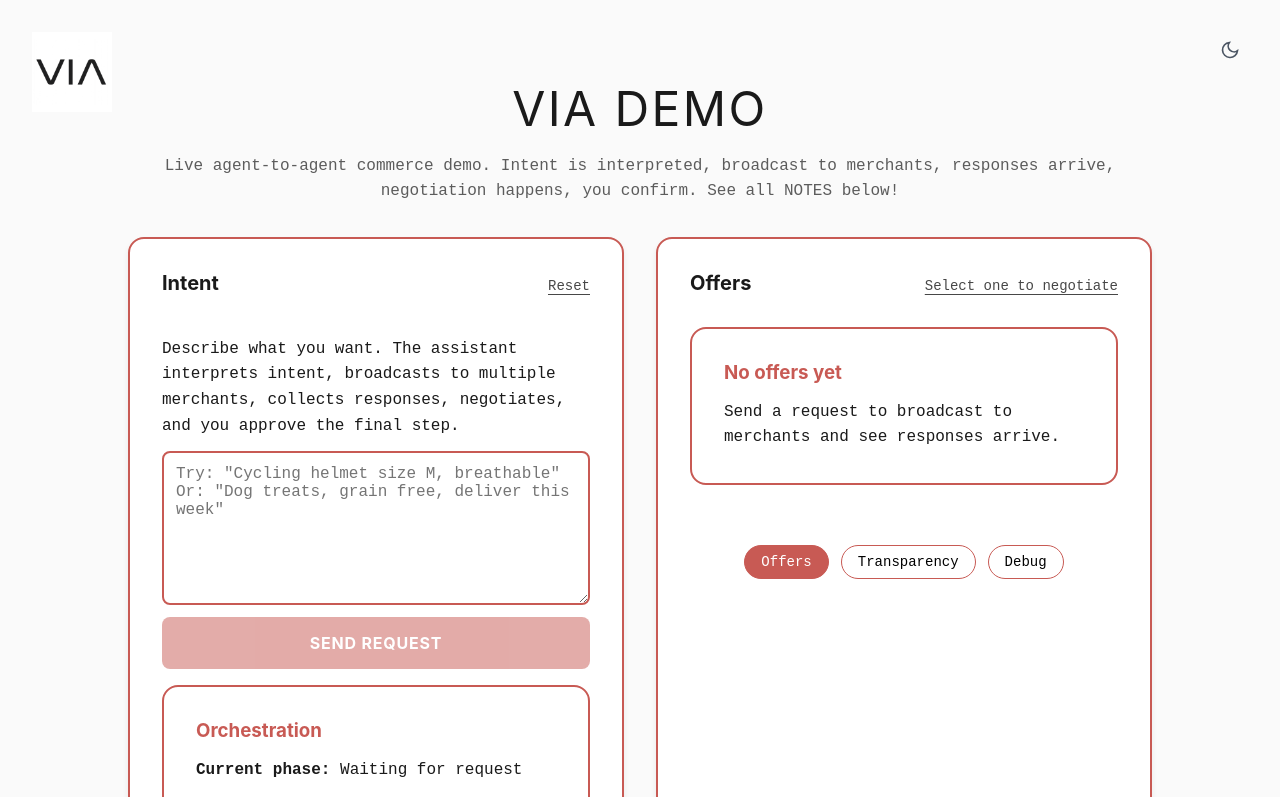
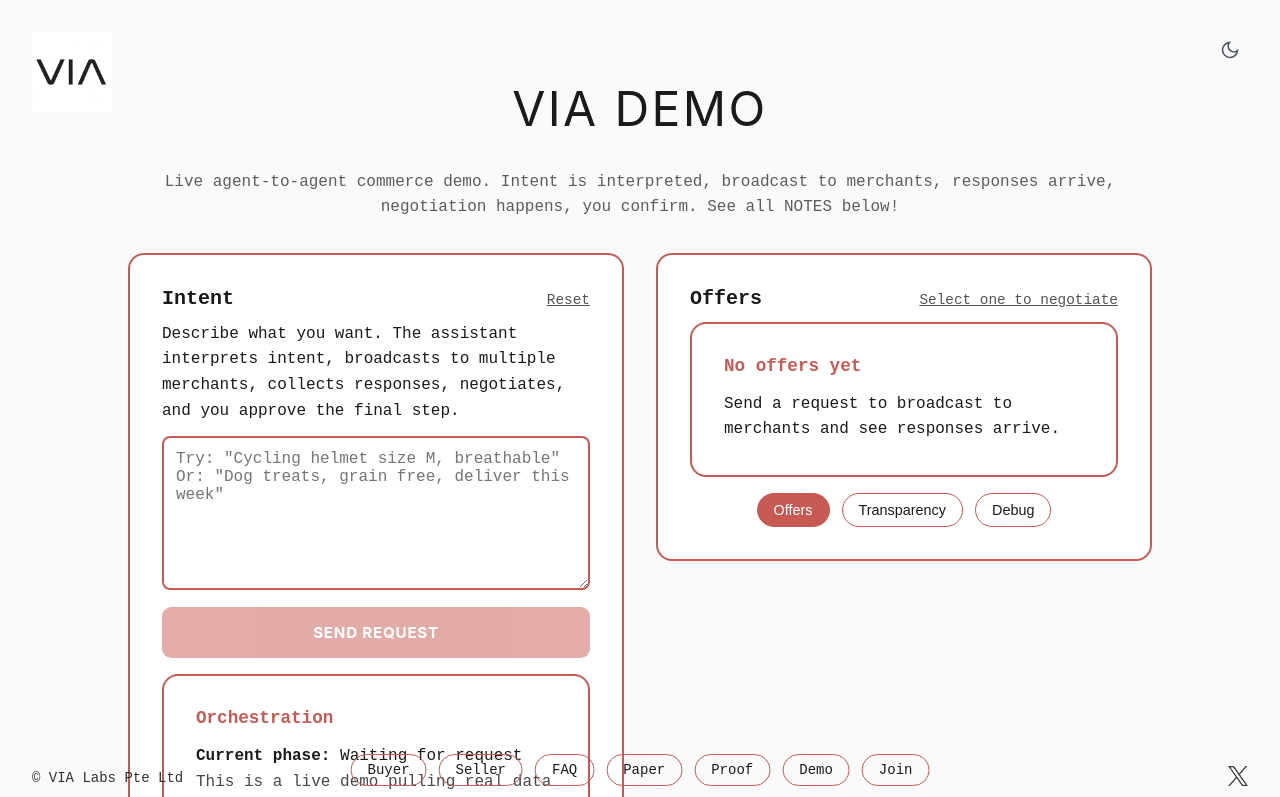
Before and after one commit to richardjhobbs/via_demo, a Next.js app: page / in a window 1280 px wide. Shown: the top 797 px of the page. Built offline with nearby package versions, Linux system fonts and the light colour scheme.

Commit message:
Clean globals.css and fix demo nav/footer styling

```diff
--- a/app/globals.css
+++ b/app/globals.css
@@ -1,55 +1,44 @@
-/* VIA Website - Main Stylesheet */
 
-/* ========================================
-   CSS RESET & BASE
-   ======================================== */
+/* VIA DEMO - Globals (clean, de-duplicated)
+   Based on getvia.xyz main.css, with demo layout additions.
+*/
 
+/* =========================
+   RESET
+   ========================= */
 * {
   margin: 0;
   padding: 0;
   box-sizing: border-box;
 }
 
-/* ========================================
-   CSS VARIABLES
-   ======================================== */
-
+/* =========================
+   VARIABLES
+   ========================= */
 :root {
-  /* Colors - Light Mode */
   --color-bg-light: #FAFAFA;
   --color-bg-dark: #0a0a0a;
   --color-text-light: #1a1a1a;
   --color-text-dark: #ffffff;
   --color-border: #C85A54;
-  --color-gray-light: #e5e5e5;
-  --color-gray-dark: #404040;
-  --color-accent-light: #f3f3f3;
-  --color-accent-dark: #1a1a1a;
 
-  /* Spacing */
   --spacing-xs: 0.5rem;
   --spacing-sm: 1rem;
   --spacing-md: 2rem;
   --spacing-lg: 4rem;
 
-  /* Typography */
-  --font-mono: 'Courier New', monospace;
-  --font-sans: -apple-system, BlinkMacSystemFont, 'Segoe UI', sans-serif;
+  --font-mono: "Courier New", monospace;
+  --font-sans: -apple-system, BlinkMacSystemFont, "Segoe UI", sans-serif;
 
-  /* Container Widths */
-  --container-narrow: 48rem;
   --container-wide: 64rem;
-
-  /* Transitions */
   --transition-fast: 0.2s ease;
   --transition-normal: 0.3s ease;
   --transition-slow: 0.6s ease;
 }
 
-/* ========================================
-   BASE STYLES
-   ======================================== */
-
+/* =========================
+   BASE
+   ========================= */
 html {
   font-family: var(--font-mono);
   scroll-behavior: smooth;
@@ -69,6 +58,9 @@
   background-color: var(--color-bg-light);
   color: var(--color-text-light);
   transition: background-color var(--transition-normal), color var(--transition-normal);
+
+  /* important: leave room for fixed footer + nav */
+  padding-bottom: 4.5rem;
 }
 
 html.dark body {
@@ -76,10 +68,18 @@
   color: var(--color-text-dark);
 }
 
-/* ========================================
-   HEADER & LOGO
-   ======================================== */
+/* Make links consistent, no default blue/underline */
+a {
+  color: inherit;
+  text-decoration: none;
+}
+a:hover {
+  text-decoration: none;
+}
 
+/* =========================
+   HEADER LOGO
+   ========================= */
 header {
   position: absolute;
   top: var(--spacing-md);
@@ -91,7 +91,6 @@
   display: block;
   height: 80px;
   width: 80px;
-  object-fit: contain;
   transition: transform var(--transition-fast);
 }
 
@@ -105,10 +104,9 @@
   object-fit: contain;
 }
 
-/* ========================================
+/* =========================
    THEME TOGGLE
-   ======================================== */
-
+   ========================= */
 .theme-toggle {
   position: absolute;
   top: var(--spacing-md);
@@ -120,9 +118,6 @@
   border-radius: 50%;
   cursor: pointer;
   transition: background-color var(--transition-normal);
-}
-
-body .theme-toggle {
   color: #4b5563;
 }
 
@@ -138,7 +133,8 @@
   background-color: rgba(255, 255, 255, 0.1);
 }
 
-.sun-icon, .moon-icon {
+.sun-icon,
+.moon-icon {
   width: 1.25rem;
   height: 1.25rem;
   display: none;
@@ -152,38 +148,33 @@
   display: block;
 }
 
-/* ========================================
-   MAIN CONTENT
-   ======================================== */
-
+/* =========================
+   MAIN LAYOUT
+   ========================= */
 main {
   flex: 1;
   display: flex;
   align-items: flex-start;
   justify-content: center;
-  padding: 5rem 1rem;
+  padding: 5rem 1rem 2rem;
   width: 100%;
 }
 
 .container {
   max-width: var(--container-wide);
   width: 100%;
+  margin: 0 auto;
 }
 
-.container-narrow {
-  max-width: var(--container-narrow);
-}
-
-/* ========================================
-   TYPOGRAPHY
-   ======================================== */
-
+/* =========================
+   TYPE
+   ========================= */
 h1 {
   text-align: center;
   font-size: clamp(1.875rem, 5vw, 3rem);
   font-weight: 400;
   text-transform: uppercase;
-  margin-bottom: var(--spacing-sm);
+  margin-bottom: var(--spacing-md);
   letter-spacing: 0.05em;
   line-height: 1.2;
   font-family: var(--font-sans);
@@ -199,8 +190,11 @@
 h2 {
   font-size: 1.25rem;
   font-weight: 700;
-  margin-bottom: var(--spacing-sm);
-  font-family: var(--font-sans);
+}
+
+h3 {
+  font-size: 1.1rem;
+  font-weight: 700;
 }
 
 p {
@@ -208,55 +202,25 @@
   font-size: 1rem;
 }
 
-p + p {
-  margin-top: var(--spacing-sm);
-}
-
-/* ========================================
-   CARDS
-   ======================================== */
-
-.cards-grid {
-  display: grid;
-  grid-template-columns: repeat(2, 1fr);
-  gap: var(--spacing-md);
-  margin-bottom: 3rem;
-  width: 100%;
-}
-
+/* =========================
+   CARDS / SECTIONS
+   ========================= */
 .card {
   background-color: white;
   border: 2px solid var(--color-border);
   border-radius: 1rem;
   padding: var(--spacing-md);
-  box-shadow: 0 4px 6px rgba(0, 0, 0, 0.07);
-  transition: transform var(--transition-normal), box-shadow var(--transition-normal);
-  display: flex;
-  flex-direction: column;
 }
 
 html.dark .card {
   background-color: #1a1a1a;
 }
 
-.card h2 {
-  margin-bottom: var(--spacing-sm);
-}
-
-html.dark .card p {
-  color: #d1d5db;
-}
-
-/* ========================================
-   CONTENT SECTIONS
-   ======================================== */
-
 .content-section {
   background-color: white;
   border: 2px solid var(--color-border);
   border-radius: 1rem;
   padding: var(--spacing-md);
-  margin-bottom: var(--spacing-md);
 }
 
 html.dark .content-section {
@@ -266,25 +230,48 @@
 .content-section h3 {
   color: var(--color-border);
   margin-bottom: var(--spacing-sm);
-  font-family: var(--font-sans);
 }
 
-html.dark .content-section p {
-  color: #d1d5db;
+/* =========================
+   FORMS
+   ========================= */
+input[type="text"],
+input[type="email"],
+textarea {
+  width: 100%;
+  padding: 0.75rem;
+  border: 2px solid var(--color-border);
+  border-radius: 0.5rem;
+  font-family: var(--font-mono);
+  font-size: 1rem;
+  background-color: white;
+  color: #1a1a1a;
 }
 
-/* ========================================
-   BUTTONS & CTAs
-   ======================================== */
+html.dark input[type="text"],
+html.dark input[type="email"],
+html.dark textarea {
+  background-color: #1a1a1a;
+  color: white;
+}
 
+textarea:focus,
+input:focus {
+  outline: none;
+  border-color: #a84840;
+}
+
+/* =========================
+   BUTTONS
+   ========================= */
 .cta-button {
   width: 100%;
-  padding: 1rem 2rem;
+  padding: 1rem 1.25rem;
   background-color: var(--color-border);
   color: white;
   border: none;
-  border-radius: 0.5rem;
-  font-size: 1rem;
+  border-radius: 0.6rem;
+  font-size: 0.95rem;
   font-weight: 700;
   cursor: pointer;
   transition: background-color var(--transition-normal);
@@ -302,98 +289,17 @@
   cursor: not-allowed;
 }
 
-/* ========================================
-   FORMS
-   ======================================== */
-
-label {
-  display: block;
-  margin-bottom: var(--spacing-xs);
-  font-weight: 600;
-}
-
-input[type="text"],
-textarea {
-  width: 100%;
-  padding: 0.75rem;
-  border: 2px solid var(--color-border);
-  border-radius: 0.5rem;
-  font-family: var(--font-mono);
-  font-size: 1rem;
-  background-color: white;
-  color: #1a1a1a;
-  transition: border-color var(--transition-fast);
-}
-
-html.dark input[type="text"],
-html.dark textarea {
-  background-color: #1a1a1a;
-  color: white;
-}
-
-input[type="text"]:focus,
-textarea:focus {
-  outline: none;
-  border-color: #a84840;
-}
-
-/* ========================================
-   DEMO UI LAYER (ADDED)
-   ======================================== */
-
-.demo-top {
-  margin-top: 1rem;
-  margin-bottom: var(--spacing-md);
-}
-
-.demo-controls {
-  display: flex;
-  gap: 0.75rem;
-  flex-wrap: wrap;
-  justify-content: center;
-  margin-top: 0.75rem;
-}
-
-.demo-pill {
-  padding: 0.5rem 1rem;
-  border: 1px solid var(--color-border);
-  border-radius: 999px;
-  background: transparent;
-  cursor: pointer;
-  font-size: 0.875rem;
-  font-family: var(--font-mono);
-  transition: background-color 0.2s ease, color 0.2s ease, transform 0.2s ease;
-}
-
-.demo-pill:hover {
-  background-color: rgba(200, 90, 84, 0.12);
-  transform: translateY(-1px);
-}
-
-.demo-pill.active {
-  background-color: var(--color-border);
-  color: white;
-}
-
-.demo-row {
-  display: flex;
-  gap: 0.75rem;
-  align-items: center;
-}
-
-.demo-row input[type="text"] {
-  flex: 1;
-}
-
+/* =========================
+   DEMO GRID
+   ========================= */
 .demo-split {
   display: grid;
   grid-template-columns: 1fr 1fr;
   gap: var(--spacing-md);
-  margin-top: var(--spacing-md);
+  align-items: start;
 }
 
-@media (max-width: 900px) {
-  .cards-grid,
+@media (max-width: 960px) {
   .demo-split {
     grid-template-columns: 1fr;
   }
@@ -404,15 +310,14 @@
   align-items: baseline;
   justify-content: space-between;
   gap: 1rem;
-  margin-bottom: var(--spacing-sm);
+  margin-bottom: 0.75rem;
 }
 
 .demo-smalllink {
-  font-size: 0.875rem;
-  opacity: 0.8;
+  font-size: 0.9rem;
+  opacity: 0.75;
+  text-decoration: underline;
   cursor: pointer;
-  text-decoration: underline;
-  text-underline-offset: 0.25rem;
 }
 
 .demo-smalllink:hover {
@@ -422,20 +327,20 @@
 .demo-item {
   border: 1px solid rgba(200, 90, 84, 0.35);
   border-radius: 0.75rem;
-  padding: 0.75rem;
-  background: rgba(200, 90, 84, 0.05);
-  margin-bottom: 0.75rem;
+  padding: 0.85rem;
+  margin-top: 0.75rem;
+  background: rgba(0, 0, 0, 0.03);
 }
 
 html.dark .demo-item {
-  background: rgba(255, 255, 255, 0.05);
+  background: rgba(255, 255, 255, 0.04);
 }
 
 .demo-meta {
   display: flex;
   justify-content: space-between;
-  gap: 0.75rem;
-  font-size: 0.875rem;
+  gap: 1rem;
+  font-size: 0.85rem;
   opacity: 0.85;
   margin-bottom: 0.5rem;
 }
@@ -445,105 +350,190 @@
   line-height: 1.5;
 }
 
-.demo-offer {
-  border: 2px solid rgba(200, 90, 84, 0.7);
-  border-radius: 1rem;
-  padding: 0.9rem;
-  margin-bottom: 1rem;
-  background: white;
+.demo-muted {
+  opacity: 0.8;
+  font-size: 0.9rem;
 }
 
-html.dark .demo-offer {
-  background: #1a1a1a;
-}
-
-.demo-offer.selected {
-  box-shadow: 0 0 0 3px rgba(200, 90, 84, 0.25);
+.demo-offer {
+  border: 1px solid rgba(200, 90, 84, 0.35);
+  border-radius: 0.9rem;
+  padding: 0.9rem;
+  margin-top: 0.9rem;
 }
 
 .demo-offer-top {
   display: flex;
-  gap: 0.75rem;
+  gap: 0.9rem;
   align-items: flex-start;
-  margin-bottom: 0.75rem;
 }
 
 .demo-offer-img {
   width: 92px;
-  height: 72px;
+  height: 92px;
   border-radius: 0.75rem;
+  border: 1px solid rgba(200, 90, 84, 0.35);
   object-fit: cover;
-  border: 1px solid rgba(200, 90, 84, 0.35);
+  flex: 0 0 auto;
 }
 
 .demo-offer-title {
   font-weight: 700;
-  font-family: var(--font-sans);
-  margin-bottom: 0.25rem;
-}
-
-.demo-muted {
-  opacity: 0.8;
-  font-size: 0.875rem;
+  font-size: 1rem;
+  margin-bottom: 0.35rem;
 }
 
 .demo-badges {
   display: flex;
   flex-wrap: wrap;
-  gap: 0.5rem;
-  margin-top: 0.6rem;
+  gap: 0.4rem;
 }
 
 .demo-badge {
-  padding: 0.2rem 0.55rem;
+  display: inline-block;
+  padding: 0.25rem 0.55rem;
   border-radius: 999px;
-  border: 1px solid rgba(200, 90, 84, 0.6);
-  font-size: 0.75rem;
-}
-
-.demo-badge.good {
-  background-color: rgba(200, 90, 84, 0.12);
-  font-weight: 700;
+  border: 1px solid rgba(200, 90, 84, 0.55);
+  font-size: 0.8rem;
+  opacity: 0.9;
 }
 
 .demo-actions {
   display: flex;
   gap: 0.75rem;
-  margin-top: 0.75rem;
+  margin-top: 1rem;
+  flex-wrap: wrap;
 }
 
 .demo-actions .cta-button {
   width: auto;
-  padding: 0.8rem 1rem;
+  min-width: 180px;
+}
+
+/* Right column pills */
+.demo-controls {
+  display: flex;
+  gap: 0.75rem;
+  flex-wrap: wrap;
+}
+
+.demo-pill {
+  padding: 0.5rem 1rem;
+  border: 1px solid var(--color-border);
+  border-radius: 999px;
+  background: transparent;
+  color: inherit;
+  cursor: pointer;
   font-size: 0.9rem;
+  transition: background-color var(--transition-fast);
 }
-/* Force social icon sizing (prevents huge icon render) */
+
+.demo-pill:hover {
+  background-color: rgba(200, 90, 84, 0.12);
+}
+
+.demo-pill.active {
+  background-color: var(--color-border);
+  color: white;
+}
+
+/* =========================
+   BOTTOM NAV (button style, FIXED at bottom center)
+   ========================= */
+.bottom-nav {
+  position: fixed;
+  left: 50%;
+  transform: translateX(-50%);
+  bottom: 14px;
+  display: flex;
+  justify-content: center;
+  gap: 0.75rem;
+  flex-wrap: wrap;
+  z-index: 45;
+  pointer-events: auto;
+}
+
+.bottom-nav-link {
+  text-decoration: none;
+  padding: 0.5rem 1rem;
+  border: 1px solid var(--color-border);
+  border-radius: 999px;
+  font-size: 0.875rem;
+  line-height: 1;
+  color: inherit;
+  background: transparent;
+  transition: background-color 0.2s ease, transform 0.2s ease;
+}
+
+.bottom-nav-link:hover {
+  background-color: rgba(200, 90, 84, 0.12);
+  transform: translateY(-1px);
+}
+
+/* =========================
+   FIXED CORNERS (© left, X right)
+   ========================= */
+.corner-left {
+  position: fixed;
+  left: var(--spacing-md);
+  bottom: 14px;
+  font-size: 0.875rem;
+  z-index: 46;
+  opacity: 0.9;
+}
+
+.corner-right {
+  position: fixed;
+  right: var(--spacing-md);
+  bottom: 14px;
+  z-index: 46;
+  display: flex;
+  align-items: center;
+}
+
+.social-link {
+  display: inline-flex;
+  align-items: center;
+  justify-content: center;
+  opacity: 0.75;
+  transition: opacity var(--transition-normal);
+}
+
+.social-link:hover {
+  opacity: 1;
+}
+
 .social-icon {
   width: 20px;
   height: 20px;
   display: block;
   object-fit: contain;
 }
-.site-footer {
-  display: flex;
-  justify-content: space-between;
-  align-items: center;
-  max-width: 980px;
-  margin: 40px auto 20px auto;
-  padding: 0 20px;
+
+/* =========================
+   RESPONSIVE TWEAKS
+   ========================= */
+@media (max-width: 768px) {
+  header {
+    top: var(--spacing-sm);
+    left: var(--spacing-sm);
   }
 
-.footer-left {
-  font-size: 0.9rem;
+  .theme-toggle {
+    top: var(--spacing-sm);
+    right: var(--spacing-sm);
   }
 
-.footer-right {
-  display: flex;
-  align-items: center;
+  .logo {
+    height: 40px;
+    width: 40px;
   }
 
-.social-icon {
-  width: 20px;
-  height: 20px;
-  display: block;
+  .corner-left {
+    left: var(--spacing-sm);
   }
+
+  .corner-right {
+    right: var(--spacing-sm);
+  }
+}
```
Lines whose indentation alone changed are shown as unchanged.
